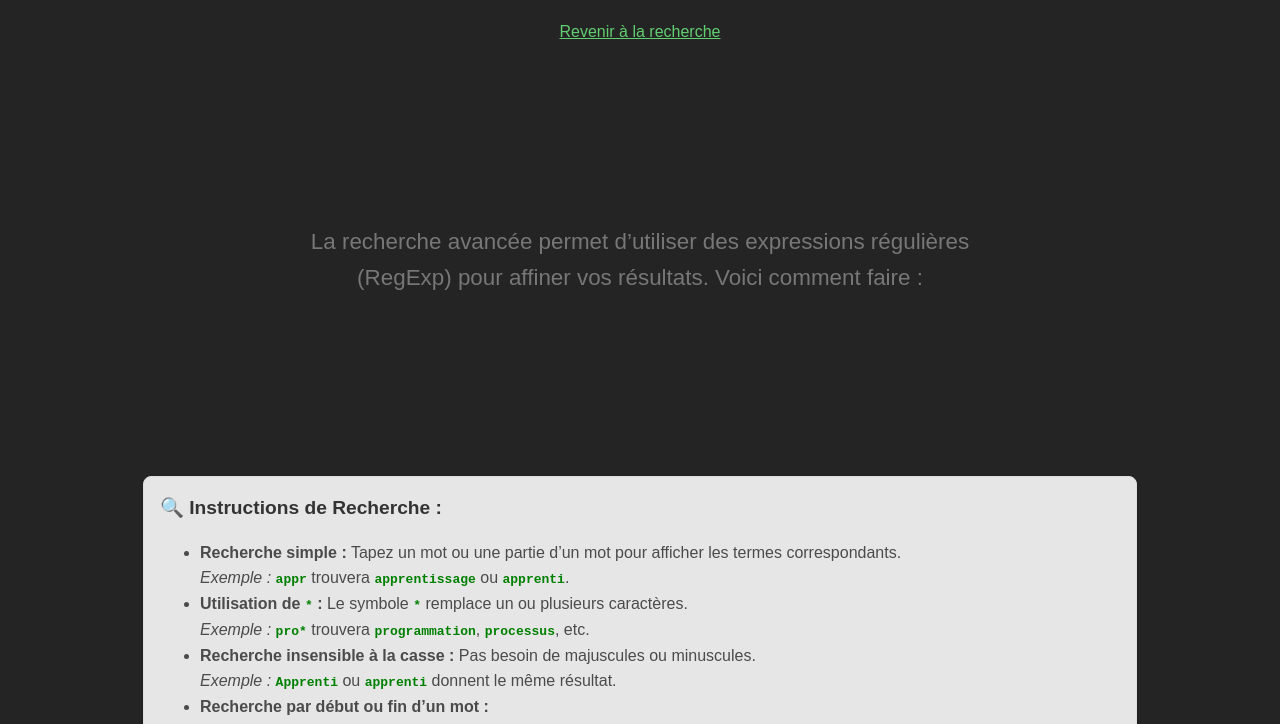
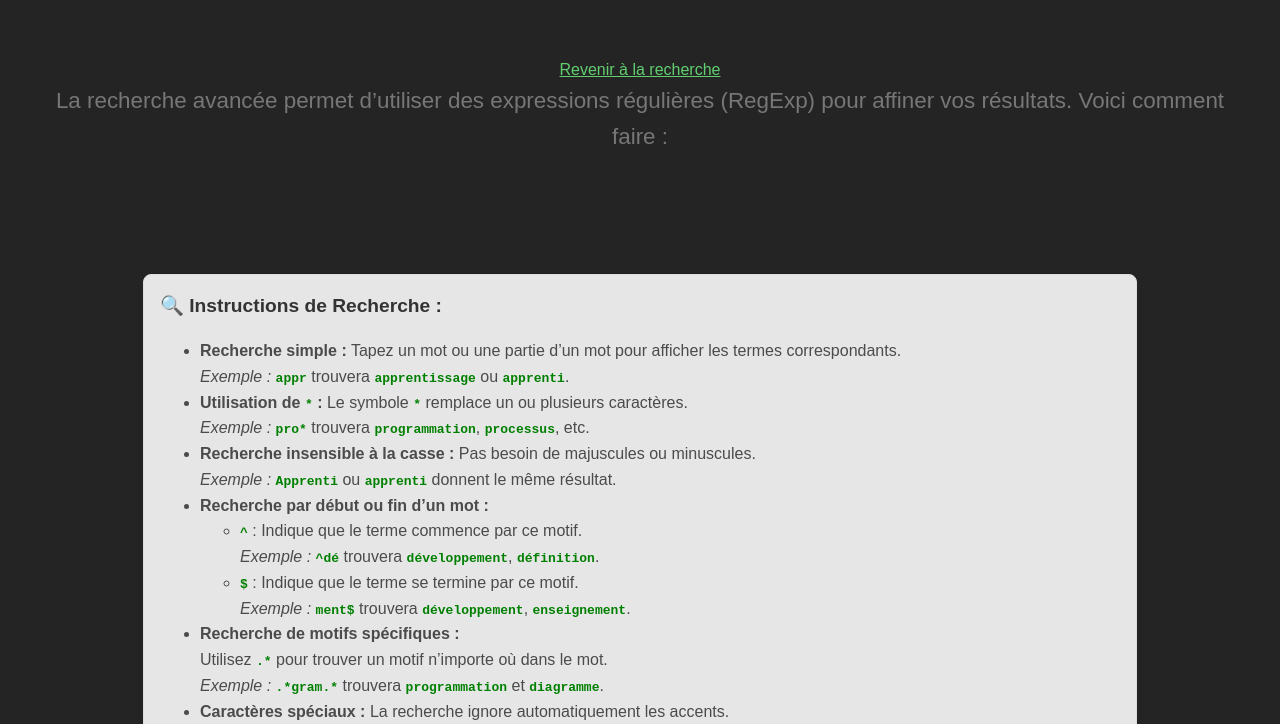
Before and after one commit to Nihonium7/glossaire-digital-learning, a plain HTML site: page instructions.html in a window 1280 px wide. Shown: the part 74-798 px from the top of the page. Drawn offline with Linux system fonts and the light colour scheme.

Commit message:
Update instructions.html

```diff
--- a/instructions.html
+++ b/instructions.html
@@ -9,8 +9,7 @@
 <body>
   <div class="logo"><a href="index.html"><img src="logo.png" alt="Logo"></a></div>
   <h1>Astuces de recherche avancée</h1>
-  <div style="text-align:center"><a href="index.html">Revenir à la recherche</a></p></div>
-  <div class="search-container">
+  <div style="text-align:center;margin: 5% 0 10% 0;"><a href="index.html">Revenir à la recherche</a></p>
 	<p class="prez">La recherche avancée permet d’utiliser des expressions régulières (RegExp) pour affiner vos résultats. Voici comment faire :</p>
   </div>
 
```
